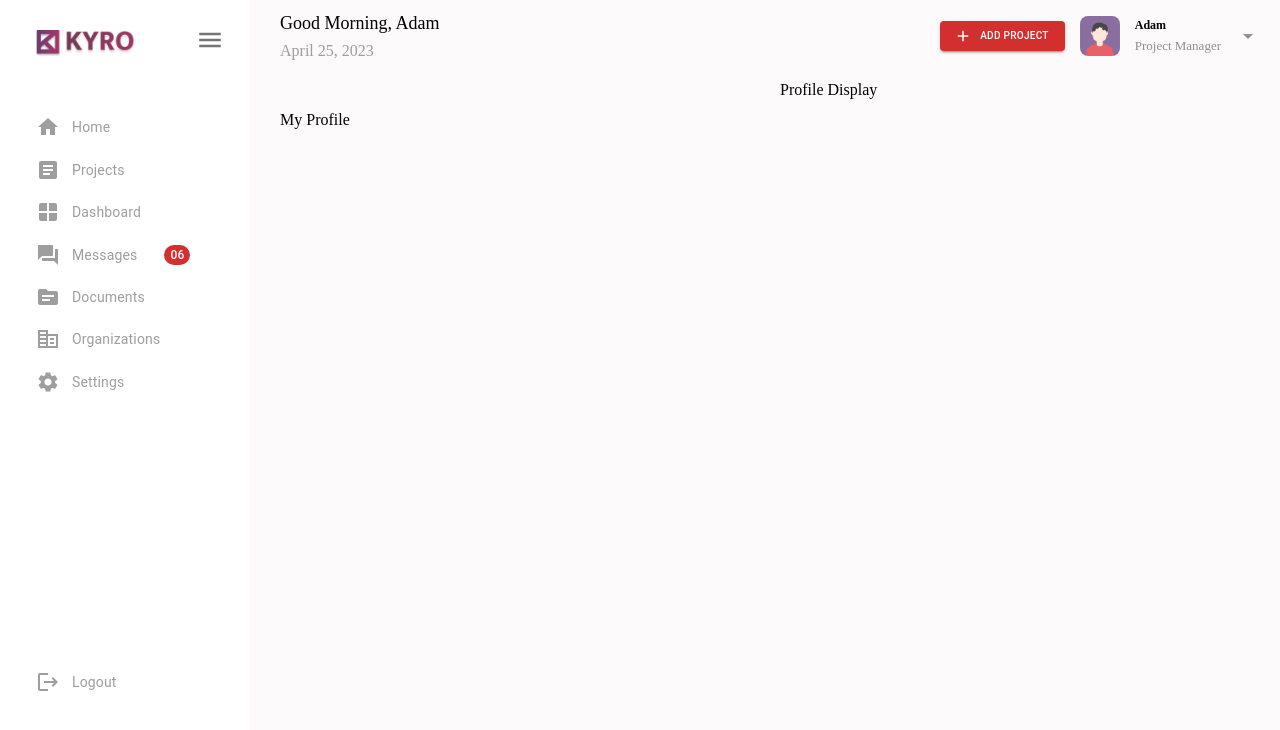
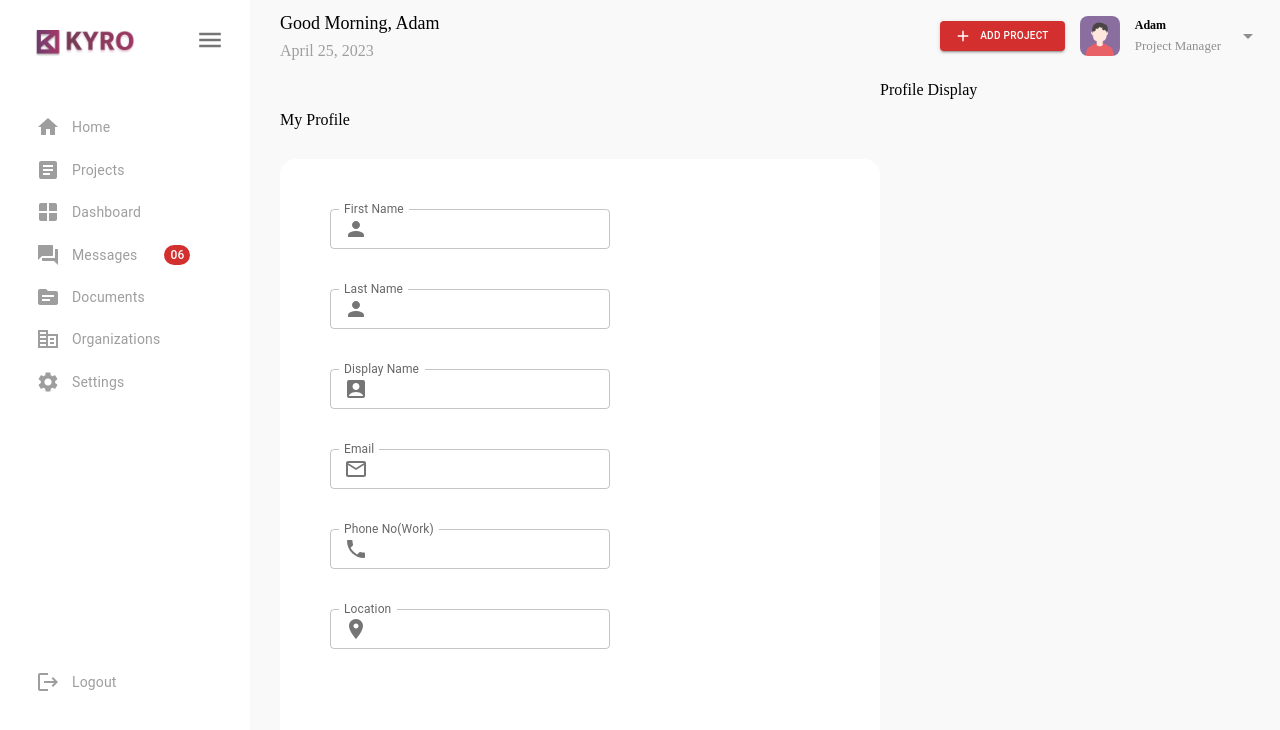
Before and after one commit to saranyavinjarapu/KyroProfilePageReactFrontend, a React (Create React App) app: page / in a window 1280 px wide. Shown: the top 730 px of the page. Built offline with nearby package versions, Linux system fonts and the light colour scheme.

Commit message:
added profile update form with profile details

```diff
--- a/src/components/Profile/ProfileMain.module.css
+++ b/src/components/Profile/ProfileMain.module.css
@@ -2,10 +2,11 @@
   display: flex;
   flex-direction: column;
   width: 100%;
-  background-color: rgb(249, 245, 245, 0.5);
+  background-color: rgba(197, 193, 193, 0.1);
   padding-left: 30px;
 }
 
 .UserProfile {
   display: flex;
+  height: 100%;
 }
--- a/src/components/ProfileUpdate/ProfileUpdate.js
+++ b/src/components/ProfileUpdate/ProfileUpdate.js
@@ -1,8 +1,14 @@
 import React from "react";
 import styles from "./ProfileUpdate.module.css";
+import ProfileUpdateForm from "./ProfileUpdateForm";
 
 const ProfileUpdate = () => {
-  return <div className={styles.ProfileUpdate}>My Profile</div>;
+  return (
+    <div className={styles.ProfileUpdate}>
+      My Profile
+      <ProfileUpdateForm></ProfileUpdateForm>
+    </div>
+  );
 };
 
 export default ProfileUpdate;
--- a/src/components/ProfileUpdate/ProfileUpdate.module.css
+++ b/src/components/ProfileUpdate/ProfileUpdate.module.css
@@ -1,5 +1,17 @@
 .ProfileUpdate {
-  width: 50%;
   margin-top: 30px;
   font-weight: 500;
 }
+
+.ProfileUpdateForm {
+  max-width: 600px;
+  border-radius: 16px;
+  background-color: #fff;
+  margin-top: 30px;
+  display: flex;
+  flex-wrap: wrap;
+  gap: 40px;
+  padding-left: 50px;
+  padding-top: 50px;
+  padding-bottom: 220px;
+}
--- /dev/null
+++ b/src/components/ProfileUpdate/ProfileUpdateForm.js
@@ -0,0 +1,102 @@
+import React from "react";
+import styles from "./ProfileUpdate.module.css";
+import TextField from "@mui/material/TextField";
+import InputAdornment from "@mui/material/InputAdornment";
+import PersonIcon from "@mui/icons-material/Person";
+import AccountBoxIcon from "@mui/icons-material/AccountBox";
+import MailOutlineIcon from "@mui/icons-material/MailOutline";
+import LocalPhoneIcon from "@mui/icons-material/LocalPhone";
+import LocationOnIcon from "@mui/icons-material/LocationOn";
+
+const ProfileUpdateForm = () => {
+  return (
+    <form className={styles.ProfileUpdateForm}>
+      <TextField
+        label="First Name"
+        size="small"
+        InputLabelProps={{
+          shrink: true,
+        }}
+        InputProps={{
+          startAdornment: (
+            <InputAdornment position="start">
+              <PersonIcon />
+            </InputAdornment>
+          ),
+        }}
+      />
+      <TextField
+        label="Last Name"
+        size="small"
+        InputLabelProps={{
+          shrink: true,
+        }}
+        InputProps={{
+          startAdornment: (
+            <InputAdornment position="start">
+              <PersonIcon />
+            </InputAdornment>
+          ),
+        }}
+      />
+      <TextField
+        label="Display Name"
+        size="small"
+        InputLabelProps={{
+          shrink: true,
+        }}
+        InputProps={{
+          startAdornment: (
+            <InputAdornment position="start">
+              <AccountBoxIcon />
+            </InputAdornment>
+          ),
+        }}
+      />
+      <TextField
+        label="Email"
+        size="small"
+        InputLabelProps={{
+          shrink: true,
+        }}
+        InputProps={{
+          startAdornment: (
+            <InputAdornment position="start">
+              <MailOutlineIcon />
+            </InputAdornment>
+          ),
+        }}
+      />
+      <TextField
+        label="Phone No(Work)"
+        size="small"
+        InputLabelProps={{
+          shrink: true,
+        }}
+        InputProps={{
+          startAdornment: (
+            <InputAdornment position="start">
+              <LocalPhoneIcon />
+            </InputAdornment>
+          ),
+        }}
+      />
+      <TextField
+        label="Location"
+        size="small"
+        InputLabelProps={{
+          shrink: true,
+        }}
+        InputProps={{
+          startAdornment: (
+            <InputAdornment position="start">
+              <LocationOnIcon />
+            </InputAdornment>
+          ),
+        }}
+      />
+    </form>
+  );
+};
+
+export default ProfileUpdateForm;
```
